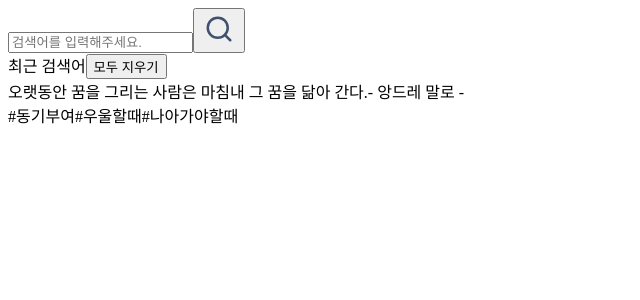
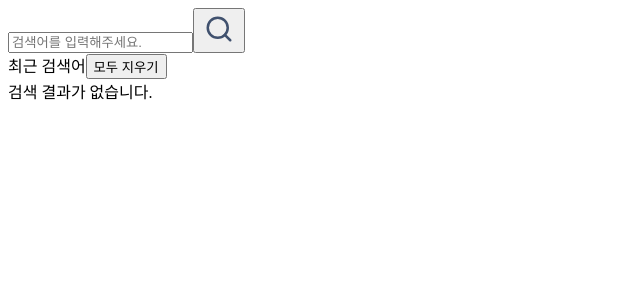
Before and after one commit to epigram5-9/epigram, a Next.js app: page /search in a window 1280 px wide. Shown: the top 300 px of the page, without its empty margins (0-640 px from the left). Built offline with nearby package versions, Linux system fonts and the light colour scheme.

Commit message:
FE-74 ✨feat: 검색 결과 기능 구현

```diff
--- a/src/components/search/SearchResults.tsx
+++ b/src/components/search/SearchResults.tsx
@@ -1,17 +1,56 @@
 import React from 'react';
+import Link from 'next/link';
 
-function SearchResults() {
+interface Tag {
+  name: string;
+  id: number;
+}
+
+interface Epigram {
+  likeCount: number;
+  tags: Tag[];
+  id: number;
+  writerId: number;
+  referenceUrl: string;
+  referenceTitle: string;
+  author: string;
+  content: string;
+}
+
+interface SearchResultsProps {
+  results: {
+    totalCount: number;
+    nextCursor: number;
+    list: Epigram[];
+  } | null;
+}
+
+function SearchResults({ results }: SearchResultsProps) {
+  if (!results) {
+    return <div>검색 결과가 없습니다.</div>;
+  }
+
   return (
-    <div className='flex flex-col py-4 px-6 lg:p-6 gap-2 lg:gap-[16px] border-b border-gray-100'>
-      <div className='flex flex-col gap-1 md:gap-2 lg:gap-6'>
-        <span className='text-black-600 font-iropkeBatang iropke-lg lg:iropke-xl'>오랫동안 꿈을 그리는 사람은 마침내 그 꿈을 닮아 간다.</span>
-        <span className='text-blue-400 font-iropkeBatang iropke-lg lg:iropke-xl'>- 앙드레 말로 -</span>
-      </div>
-      <div className='flex flex-row justify-end gap-3'>
-        <span className='text-blue-400 font-pretendard iropke-lg lg:iropke-xl'>#동기부여</span>
-        <span className='text-blue-400 font-pretendard iropke-lg lg:iropke-xl'>#우울할때</span>
-        <span className='text-blue-400 font-pretendard iropke-lg lg:iropke-xl'>#나아가야할때</span>
-      </div>
+    <div>
+      {results.list.map((item) => (
+        <Link href={`/epigrams/${item.id}`} key={item.id}>
+          <a href={`/epigrams/${item.id}`}>
+            <div key={item.id} className='flex flex-col py-4 px-6 lg:p-6 gap-2 lg:gap-[16px] border-b border-gray-100'>
+              <div className='flex flex-col gap-1 md:gap-2 lg:gap-6'>
+                <span className='text-black-600 font-iropkeBatang iropke-lg lg:iropke-xl'>{item.content}</span>
+                <span className='text-blue-400 font-iropkeBatang iropke-lg lg:iropke-xl'>- {item.author} -</span>
+              </div>
+              <div className='flex flex-row justify-end gap-3'>
+                {item.tags.map((tag) => (
+                  <span key={tag.id} className='text-blue-400 font-pretendard iropke-lg lg:iropke-xl'>
+                    #{tag.name}
+                  </span>
+                ))}
+              </div>
+            </div>
+          </a>
+        </Link>
+      ))}
     </div>
   );
 }
--- a/src/pageLayout/SearchLayout/SearchLayout.tsx
+++ b/src/pageLayout/SearchLayout/SearchLayout.tsx
@@ -2,16 +2,18 @@ import React, { useState, useEffect } from 'react';
 import SearchBar from '@/components/search/SearchBar';
 import RecentSearches from '@/components/search/RecentSearches';
 import SearchResults from '@/components/search/SearchResults';
+import { GetEpigramsResponseType } from '@/schema/epigrams';
+import getEpigrams from '@/apis/getEpigrams';
 
 // TODO 로그인한 사용자에 따라서 최근 검색어를 관리할 수 있도록 추후에 수정
-// TODO api, SearchResults 컴포넌트와 연결
 
 function SearchLayout() {
   const [searches, setSearches] = useState<string[]>([]);
   const [currentSearch, setCurrentSearch] = useState<string>('');
+  const [results, setResults] = useState<GetEpigramsResponseType | null>(null);
 
   // 검색어가 제출될 때 작동
-  const handleSearch = (search: string) => {
+  const handleSearch = async (search: string) => {
     setSearches((prevSearches) => {
       // 중복되지 않는 검색어를 최근 검색어에 추가하고 최대 10개로 제한
       const updatedSearches = [search, ...prevSearches.filter((item) => item !== search)].slice(0, 10);
@@ -19,6 +21,14 @@ function SearchLayout() {
       return updatedSearches;
     });
     setCurrentSearch(search);
+
+    // API에서 데이터 가져오기
+    try {
+      const response = await getEpigrams({ keyword: search, limit: 10 }); // TODO 후에 무한스크롤로 구현
+      setResults(response);
+    } catch (error) {
+      setResults(null);
+    }
   };
 
   // 모두지우기 클릭 시 저장된 최근 검색어 삭제
@@ -39,7 +49,7 @@ function SearchLayout() {
       <div className='container mx-auto max-w-screen-sm bg-blue-100'>
         <SearchBar onSearch={handleSearch} currentSearch={currentSearch} />
         <RecentSearches searches={searches} onSearch={handleSearch} onClear={handleClearAll} />
-        <SearchResults />
+        <SearchResults results={results} />
       </div>
     </>
   );
```
